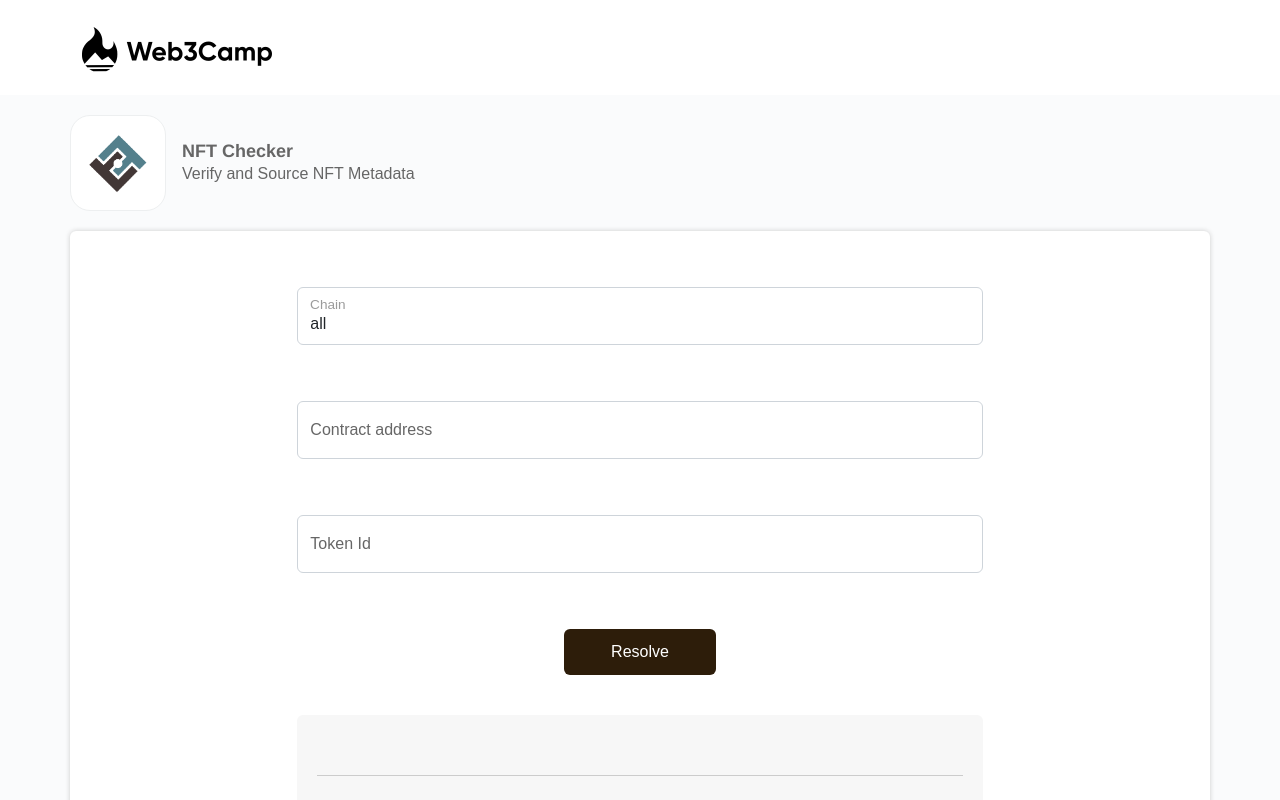
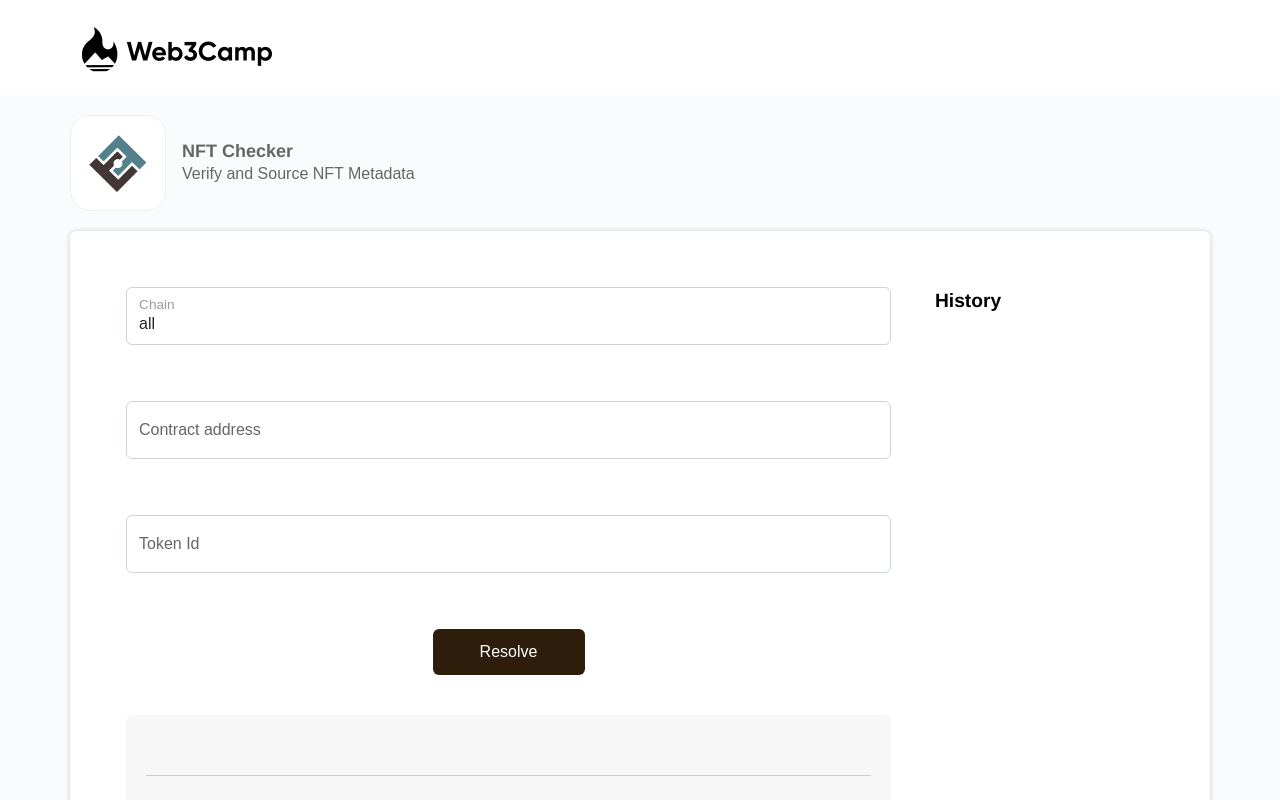
Before and after one commit to Web3Camp-Labs/nft-checker, a React (Create React App) app: page /all/all/all in a window 1280 px wide. Shown: the top 800 px of the page. Built offline with nearby package versions, Linux system fonts and the light colour scheme; a web font is replaced by a local one.

Commit message:
Update home.tsx

```diff
--- a/src/home.tsx
+++ b/src/home.tsx
@@ -29,7 +29,7 @@ const CardBox = styled(Card)`
   border:0;
   box-shadow: 0 0 5px #ccc;
   border-radius: 6px;
-  padding: 40px;
+  padding: 40px ;
 `
 
 const CenterBox = styled.div`
@@ -59,6 +59,7 @@ const GrayBox = styled.div`
     background: #f7f7f7;
   padding: 0 20px 40px;
   border-radius: 6px;
+  word-break: break-all;
 `
 
 const ImageBox = styled.div`
@@ -147,6 +148,31 @@ const TitleBox = styled.div`
   }
 `
 
+const HistoryBox = styled.div`
+  padding-left: 20px;
+    .titleRht{
+      font-weight: bold;
+      color: #000;
+      font-size: 1.2rem;
+      margin-bottom: 20px;
+    }
+  .close{
+    padding-top: 10px;
+    text-align: right;
+    padding-bottom: 10px;
+
+  }
+  ul{
+    li{
+      background: #f8f8f8;
+      padding:0 20px 20px;
+      box-shadow: 0 0 5px #ccc;
+      border-radius: 5px;
+      margin-bottom: 20px;
+    }
+  }
+`
+
 interface propertyObj{
     name:string;
     value:string;
@@ -172,6 +198,7 @@ function Home() {
     const [svgShow ,setSvgShow] = useState(false);
     const [chainId ,setChainId] = useState('');
     const [show ,setShow] = useState(false);
+    const [list,setList] = useState<any[]>([])
 
     useEffect(()=>{
         if(!web3Provider) return;
@@ -185,6 +212,12 @@ function Home() {
         });
         getChain();
     },[web3Provider,chainIdstr])
+
+    const getName = (chainId:number) =>{
+        const ChainArr = ChainJson.filter(item=>item.chainId === Number(chainId));
+        return(ChainArr[0]?.name);
+
+    }
     const getChain =  async() =>{
         const { ethereum } = window as any;
         if(typeof ethereum == 'undefined'){
@@ -196,9 +229,11 @@ function Home() {
         }else{
             setShow(false);
         }
-        setChainId(chainId)
-        const ChainArr = ChainJson.filter(item=>item.chainId === chainId);
-        setChainName(ChainArr[0]?.name);
+        setChainId(chainId);
+
+
+        const ChainArr =   getName(chainId);
+        setChainName(ChainArr);
     }
 
 
@@ -234,11 +269,6 @@ function Home() {
             // dispatch({type:ActionType.SET_ERROR,payload:{msg:'Please take the right chain',type:'error'}  });
             console.log(error)
         })
-
-
-
-
-
     }
 
     useEffect(() => {
@@ -261,11 +291,17 @@ function Home() {
     useEffect(()=>{
         let arr = [];
         for(let key in properties){
+            console.log(key,properties[key])
+            if(typeof properties[key] === "string"){
                 arr.push({
                     name:key,
                     value: properties[key]
                 })
             }
+
+
+        }
+        console.log(arr)
         setPArr(arr)
 
     },[properties])
@@ -285,6 +321,34 @@ function Home() {
         return;
     }
 
+    const HistoryRecord = () =>{
+        let arr= localStorage.getItem('history');
+        let MyArr:any[] = []
+        if(arr){
+            MyArr = JSON.parse(arr!)
+        }
+        MyArr.push({
+            chain:chainIdstr,
+            address:nftadd,
+            id
+        })
+
+        let newArr:any[] = [];
+        MyArr.forEach((item) => {
+            let check = newArr.every((b) => {
+                return item.chain !== b.chain || item.address !== b.address || item.id !== b.id;
+            })
+            if(check){
+                return newArr.push(item)
+            }else{
+                return ''
+            }
+        })
+        let mylist = [...newArr];
+        setList(mylist.splice(0,5))
+        localStorage.setItem('history',JSON.stringify(newArr));
+    }
+
     const queryInfo = async() =>{
 
         if(Number(chainIdstr)!== Number(chainId) ) {
@@ -298,9 +362,8 @@ function Home() {
             return true;
         }
 
+        HistoryRecord()
         const contract1155 = new ethers.Contract(nftadd!, ERC1155_ABI, web3Provider);
-
-
         try{
             const isERC1155 = await contract1155?.supportsInterface('0xd9b67a26');
             if(isERC1155){
@@ -317,24 +380,6 @@ function Home() {
                 setErrorTips(false)
             },2000)
         }
-
-        // console.log(owner)
-        // const bal = await contract721.balanceOf(owner)
-        // console.log(bal)
-
-        // setType('');
-        // let res = await Api.getInfo(address);
-        // let ty = res?.data.schema_name;
-        // if(ty!== 'UNKNOWN'){
-        //     setType(ty);
-        // }else{
-        //     const contract721 = new ethers.Contract(address, ERC721_ABI, web3Provider);
-        //     console.log(contract721)
-        //     const owner = await contract721.ownerOf(token);
-        //     console.log(owner)
-        //     const bal = await contract721.balanceOf(owner)
-        //
-        // }
 
     }
 
@@ -444,6 +489,27 @@ function Home() {
 
     }
 
+    const clearhistory = (MyItem:any) =>{
+        let arr= localStorage.getItem('history');
+        let arrFormat = JSON.parse(arr!);
+        console.log(MyItem,)
+
+        const after = arrFormat.findIndex((item:any)=>item.id===MyItem.id && item.address === MyItem.address && item.chain === MyItem.chain);
+        console.log(after)
+        if(after>-1){
+            arrFormat.splice(after,1);
+            console.log(arrFormat)
+            // localStorage.setItem('history',JSON.stringify(arrFormat))
+            // setList()
+            console.log(arrFormat)
+        }
+
+    }
+
+    const toGONew = (url:string) =>{
+        navigate(url)
+    }
+
   return (
       <div>
         <MainContent>
@@ -479,9 +545,13 @@ function Home() {
                   </div>
               </TopLine>
             <Row>
+
                 <CardBox body>
+
+                    <Row>
+                        <Col md={9} xs={12}>
                             <CenterBox>
-                        <Col  md={8} xs={12}>
+                                <Col>
                                     <FloatingLabel
                                         controlId="Chain"
                                         label="Chain"
@@ -498,7 +568,7 @@ function Home() {
                                 </Col>
                             </CenterBox>
                             <CenterBox>
-                        <Col  md={8} xs={12}>
+                                <Col>
                                     <FloatingLabel
                                         controlId="Address"
                                         label="Contract address"
@@ -520,7 +590,7 @@ function Home() {
                                 </Col>
                             </CenterBox>
                             <CenterBox>
-                        <Col  md={8} xs={12}>
+                                <Col >
                                     <FloatingLabel
                                         label="Token Id"
                                         className="mb-3"
@@ -544,7 +614,7 @@ function Home() {
                                 <Button variant="flat" onClick={()=>toGo()}>Resolve</Button>
                             </CenterBox>
                             <CenterBox>
-                        <Col  md={8} xs={12}>
+                                <Col>
                                     <GrayBox>
                                         <TypeTop>{type}</TypeTop>
                                         <NameBox>{name}</NameBox>
@@ -576,6 +646,31 @@ function Home() {
                                     </GrayBox>
                                 </Col>
                             </CenterBox>
+                        </Col>
+                        <Col md={3} xs={12}>
+                            <HistoryBox>
+                                <div className="titleRht">History</div>
+                                <ul>
+                                    {
+                                        !!list.length && list.map((item,index)=>( <li key={index}>
+                                            <div className="close" onClick={()=>clearhistory(item)}>
+                                                {getName(item.chain)} --{item.id}
+                                                <X />
+                                            </div>
+                                            <div onClick={()=>toGONew(`/${item.chain}/${item.address}/${item.id}`)}>
+                                                {
+                                                    `${window.location.host}/nft-checker/${item.chain}/${item.address}/${item.id}`
+                                                }
+                                            </div>
+
+                                        </li>))
+                                    }
+
+                                </ul>
+                            </HistoryBox>
+                        </Col>
+                    </Row>
+
                 </CardBox>
             </Row>
           </ContentBox>
```
Lines whose indentation alone changed are shown as unchanged.
